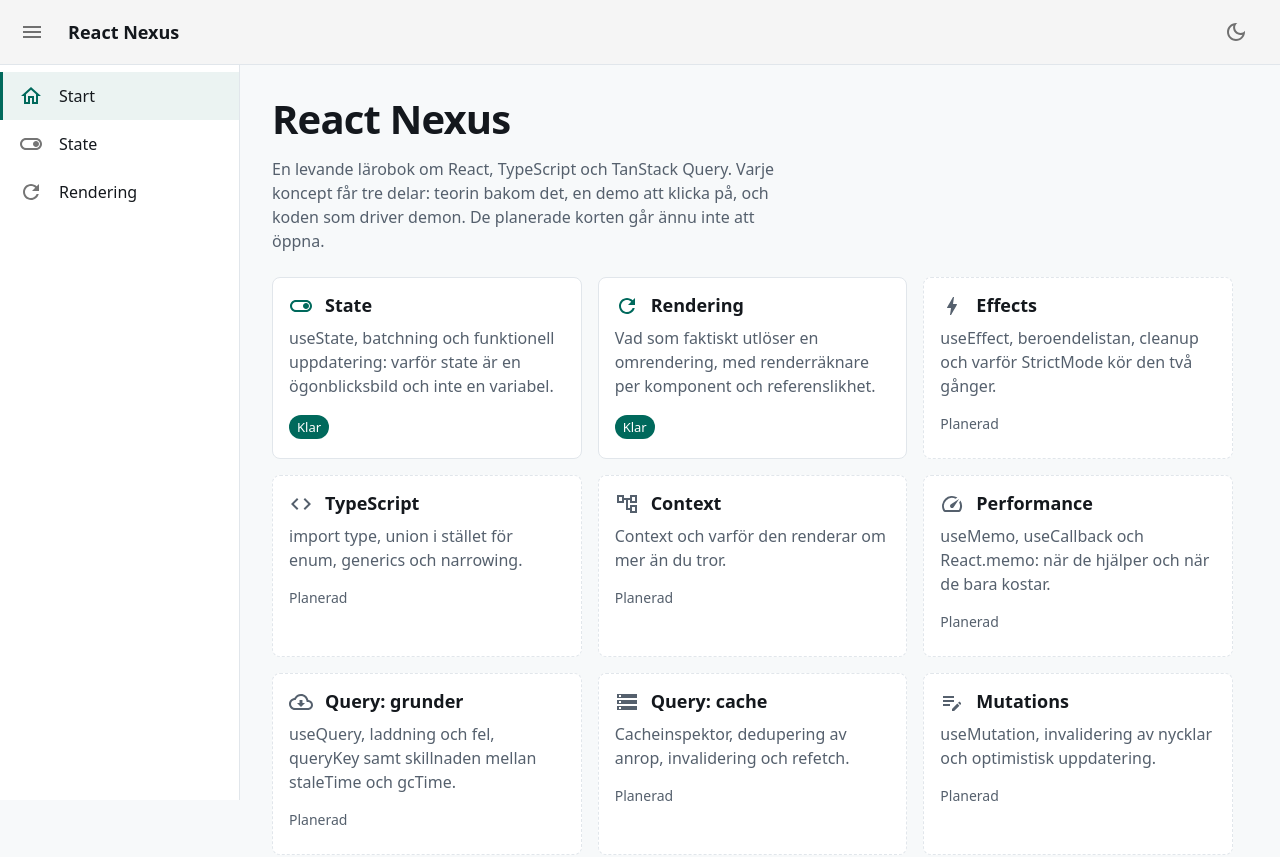
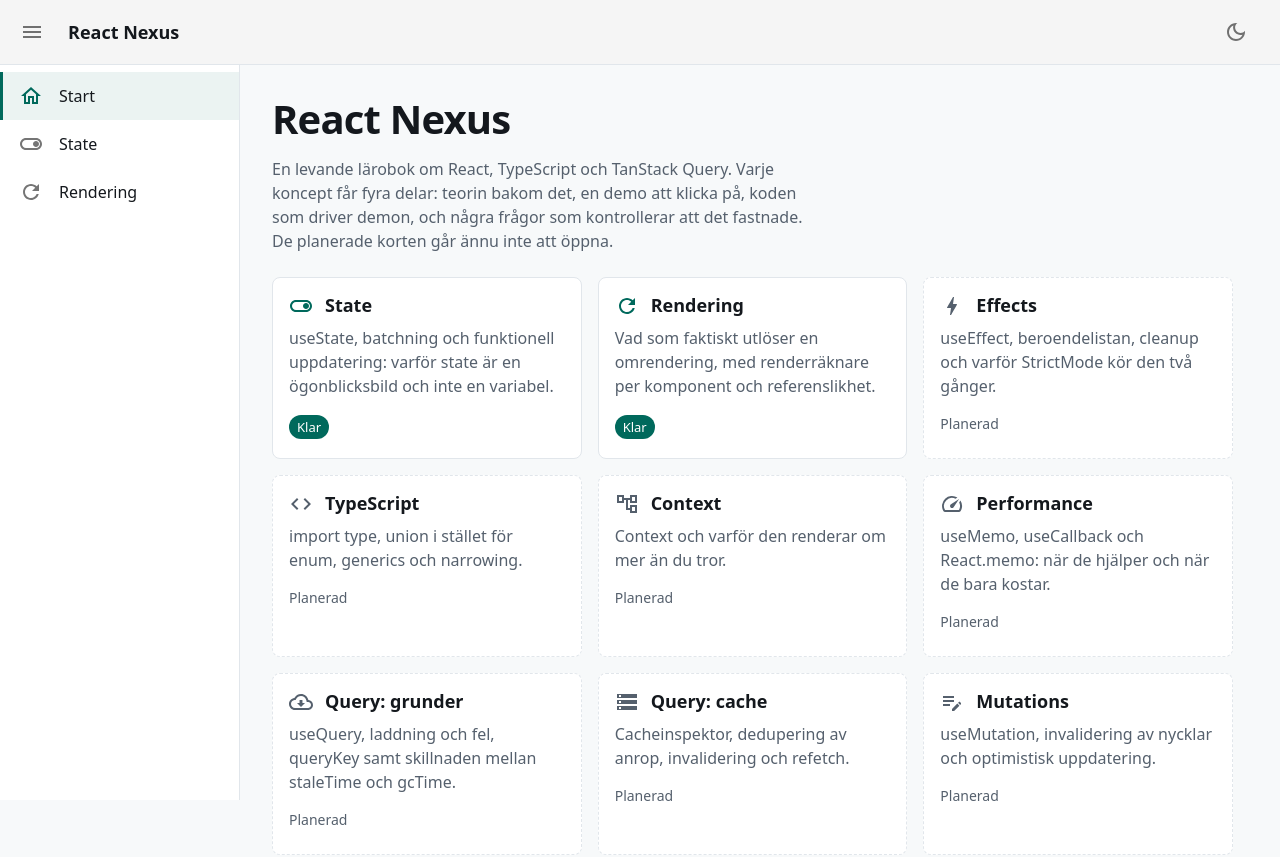
Before and after one commit to Burra17/react-nexus, a React (Vite) app: page / in a window 1280 px wide. Shown: the top 857 px of the page. Built offline with nearby package versions, Linux system fonts and the light colour scheme.

Commit message:
docs: uppdatera CLAUDE.md och referenser med 4-delsstruktur och services som infrastruktur (#51)

```diff
--- a/src/pages/startPage.tsx
+++ b/src/pages/startPage.tsx
@@ -56,8 +56,8 @@
       </Typography>
       <ReadableColumn>
         <Typography color="textSecondary">
-          En levande lärobok om React, TypeScript och TanStack Query. Varje koncept får tre delar: teorin bakom det, en demo att klicka på, och koden
-          som driver demon. De planerade korten går ännu inte att öppna.
+          En levande lärobok om React, TypeScript och TanStack Query. Varje koncept får fyra delar: teorin bakom det, en demo att klicka på, koden som
+          driver demon, och några frågor som kontrollerar att det fastnade. De planerade korten går ännu inte att öppna.
         </Typography>
       </ReadableColumn>
     </Box>
--- a/src/styles/theme.tsx
+++ b/src/styles/theme.tsx
@@ -62,7 +62,7 @@
     fontFamily: sansFontFamily,
     // Fyra nivåer: 40, 22, 18 och 16 px.
     //
-    // h2 är sektionsrubriker som Teori, Demo och Kod. De är etiketter i ett
+    // h2 är sektionsrubriker som Teori, Demo, Kod och Quiz. De är etiketter i ett
     // flöde och inte konkurrenter till sidans rubrik - på 1.75rem vägde de
     // nästan lika tungt som h1.
     //
--- a/src/templates/conceptTemplate.tsx
+++ b/src/templates/conceptTemplate.tsx
@@ -19,7 +19,7 @@
   sources: ConceptSource[];
 };
 
-// Sidmallen för en konceptvy: Teori, Demo, Kod - i den ordningen, varje gång.
+// Sidmallen för en konceptvy: Teori, Demo, Kod, Quiz - i den ordningen, varje gång.
 //
 // Ordningen ligger här och inte i modulerna. Bestämdes den per modul skulle den
 // elfte vyn inte se ut som den första, och i en lärobok är igenkänning halva
@@ -32,7 +32,7 @@
     <Typography variant="h1">{title}</Typography>
 
     {/* section + aria-labelledby gör delarna till landmärken en skärmläsare kan
-        hoppa mellan, i stället för tre rubriker i ett enda textflöde. */}
+        hoppa mellan, i stället för fyra rubriker i ett enda textflöde. */}
     <Stack component="section" aria-labelledby="rubrik-teori" spacing={1.5}>
       <Typography id="rubrik-teori" variant="h2">
         Teori
```
Also changed, not shown: 1 other file (tests, documents, lock files or other folders).
